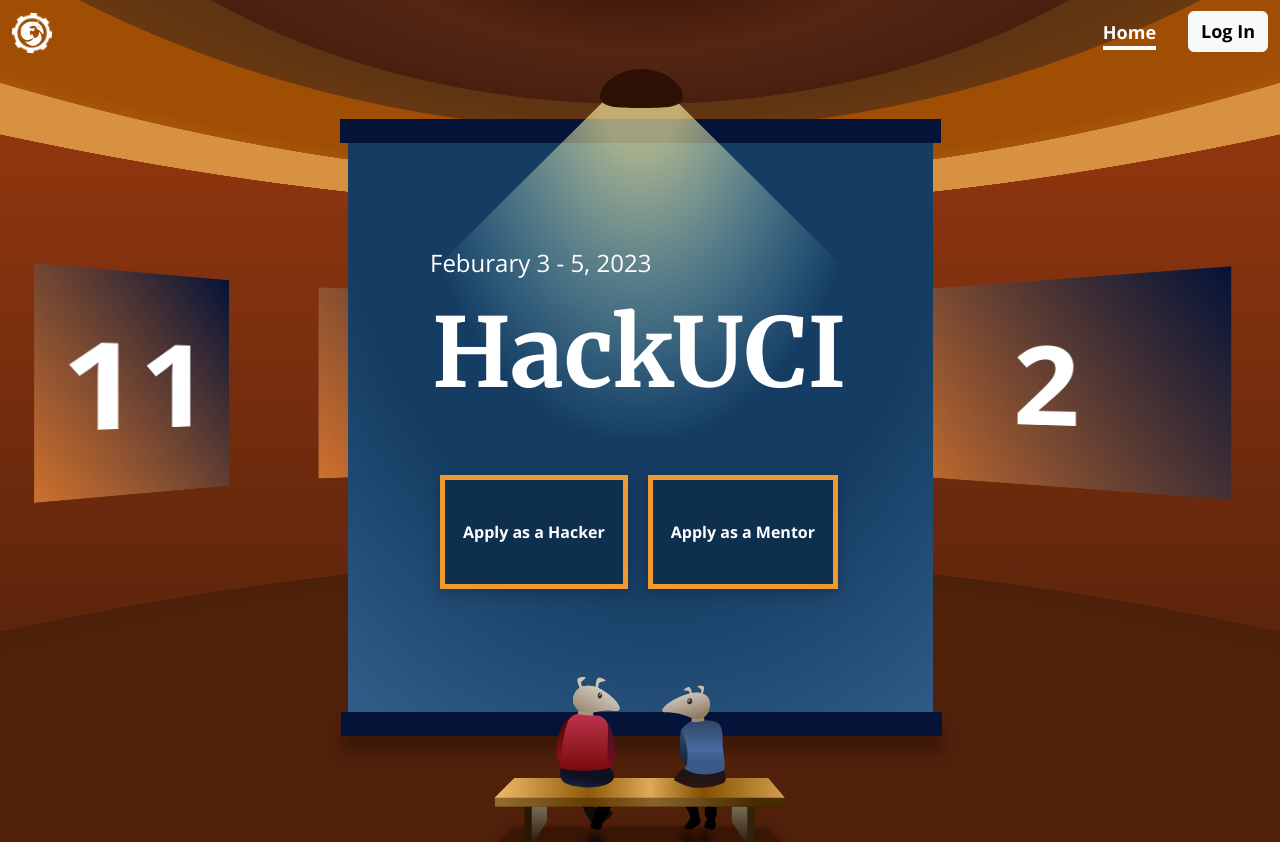
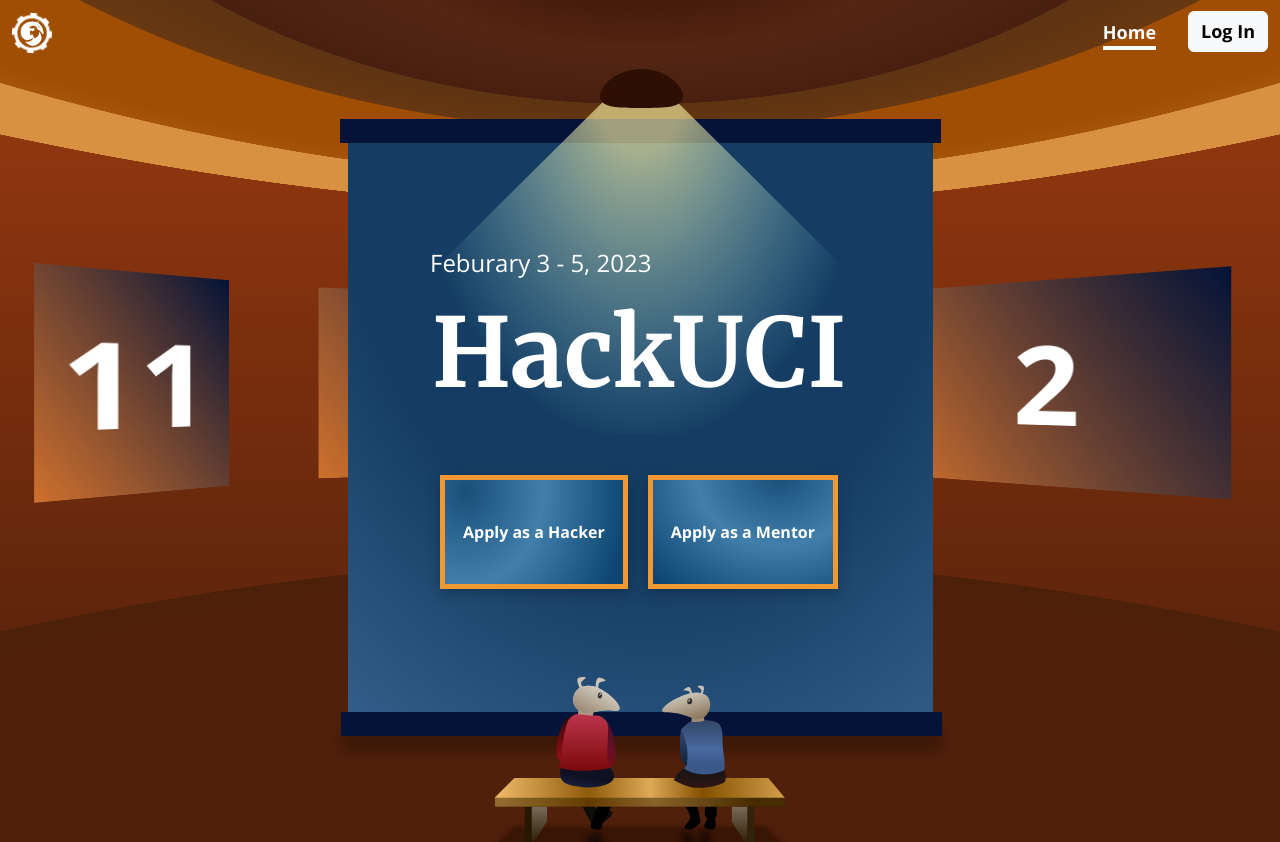
Before and after one commit to shadow0419/hack-website, a Next.js app: page / in a window 1280 px wide. Shown: the top 842 px of the page. Built offline with nearby package versions, Linux system fonts and the light colour scheme.

Commit message:
Added button styling and hrefs

```diff
--- a/src/styles/_gallery-theme.scss
+++ b/src/styles/_gallery-theme.scss
@@ -6,7 +6,7 @@
 $dark-orange: #9e3b10;
 $dark-brown: #50200b;
 $navy-blue: #0f2f4e;
-
+$light-navy-blue: #1b527a;
 $midnight-blue: #041337;
 $deep-blue: #0e2637;
 
--- a/src/styles/hackuci.scss
+++ b/src/styles/hackuci.scss
@@ -1,8 +1,8 @@
 @use "utils/bootstrap";
-@import 'bootstrap/scss/_functions';
-@import 'bootstrap/scss/_variables';
-@import 'bootstrap/scss/mixins/_breakpoints';
-@import '/src/styles/hackuci-overrides.scss';
+@import "bootstrap/scss/_functions";
+@import "bootstrap/scss/_variables";
+@import "bootstrap/scss/mixins/_breakpoints";
+@import "/src/styles/hackuci-overrides.scss";
 @import "styles/gallery-theme";
 
 section.container {
@@ -30,8 +30,48 @@
 	font-weight: 700;
 	box-shadow: 0px 4px 13px rgba(0, 0, 0, 0.25);
 
+	&.btn-landing {
+		&:first-child {
+			background: radial-gradient(
+				90.79% 187.79% at 11.95% 10.18%,
+				#175079 0%,
+				#417eaa 47.92%,
+				#0c4671 100%
+			);
+		}
+
+		&:last-child {
+			background: radial-gradient(
+				94.77% 139.77% at 69.77% -3.97%,
+				#175079 0%,
+				#417eaa 47.92%,
+				#0c4671 100%
+			);
+		}
+	}
+
 	&:hover {
 		box-shadow: 0px 8px 17px rgba(0, 0, 0, 0.37);
+
+		&.btn-landing {
+			&:first-child {
+				background: radial-gradient(
+					108.45% 108.45% at 21.57% 8.22%,
+					$deep-blue 0%,
+					$light-navy-blue 47.92%,
+					$deep-blue 100%
+				);
+			}
+
+			&:last-child {
+				background: radial-gradient(
+					106.64% 106.64% at 67.13% 4.42%,
+					$deep-blue 0%,
+					$light-navy-blue 47.92%,
+					$deep-blue 100%
+				);
+			}
+		}
 	}
 }
 
--- a/src/views/home/sections/Landing.tsx
+++ b/src/views/home/sections/Landing.tsx
@@ -1,27 +1,38 @@
-import benchImage from 'assets/images/bench_and_viewers.svg';
-import TextPanel from 'components/TextPanel/TextPanel';
-import Image from 'next/image';
-import React from 'react';
-import Button from 'react-bootstrap/Button';
-import styles from './Landing.module.scss';
-
+import benchImage from "assets/images/bench_and_viewers.svg";
+import TextPanel from "components/TextPanel/TextPanel";
+import Image from "next/image";
+import Button from "react-bootstrap/Button";
+import styles from "./Landing.module.scss";
 
 function Landing() {
-	const panelContent = <div>
-		<div className={styles.homeDate}>Feburary 3 - 5, 2023</div>
-		<div className={styles.homeHeading}>HackUCI</div>
+	const panelContent = (
+		<div>
+			<div className={styles.homeDate}>Feburary 3 - 5, 2023</div>
+			<div className={styles.homeHeading}>HackUCI</div>
 
-		<div className={styles.homeButtons}>
-			<Button className="btn-museum btn-landing" href="#">Apply as a Hacker</Button>
-			<Button className="btn-museum btn-landing" href="#">Apply as a Mentor</Button>
+			<div className={styles.homeButtons}>
+				<Button className="btn-museum btn-landing" href="/apply">
+					Apply as a Hacker
+				</Button>
+				<Button
+					className="btn-museum btn-landing"
+					href="https://forms.gle/tcnikpj5gHnGPNvx7"
+				>
+					Apply as a Mentor
+				</Button>
+			</div>
 		</div>
-	</div>;
+	);
 
 	return (
 		<section className={styles.homeLanding}>
 			<TextPanel props={panelContent} />
 			<div className={styles.homeBenches}>
-				<Image src={benchImage} alt="Landing Benches" className={styles.homeBenchImage} />
+				<Image
+					src={benchImage}
+					alt="Landing Benches"
+					className={styles.homeBenchImage}
+				/>
 			</div>
 		</section>
 	);
```
